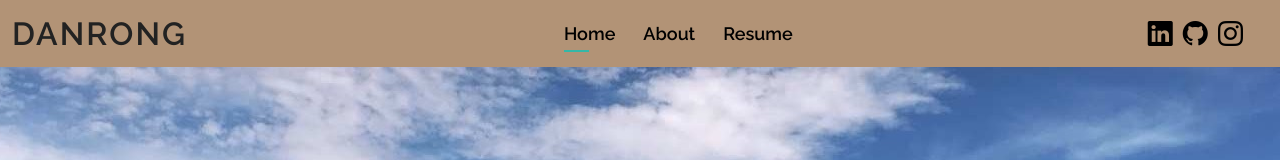
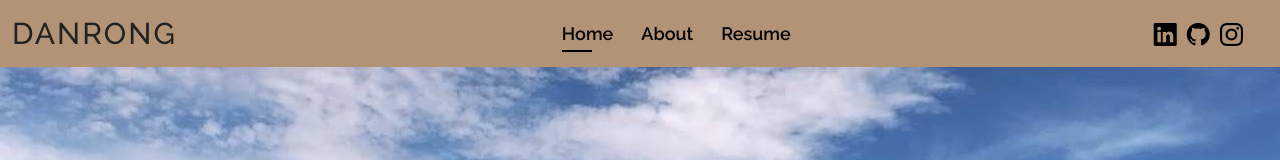
Before and after one commit to danrongLi/danrong, a plain HTML site: page index.html in a window 1280 px wide. Shown: the top 160 px of the page. Drawn offline with nearby package versions, Linux system fonts and the light colour scheme; files whose address does not match are found by name.

Commit message:
changed navbar size & color

```diff
--- a/assets/css/style.css
+++ b/assets/css/style.css
@@ -121,11 +121,11 @@ h1, h2, h3, h4, h5, h6 {
 }
 
 #header .logo {
-  font-size: 32px;
+  font-size: 30px;
   margin: 0;
   padding: 0;
   line-height: 1;
-  font-weight: 600;
+  font-weight: 500;
   letter-spacing: 2px;
   text-transform: uppercase;
 }
@@ -157,7 +157,7 @@ h1, h2, h3, h4, h5, h6 {
   display: inline-block;
   line-height: 0px;
   transition: 0.3s;
-  font-size: 25px;
+  font-size: 23px;
 }
 
 .header-social-links a:hover {
@@ -213,7 +213,7 @@ h1, h2, h3, h4, h5, h6 {
   height: 2px;
   bottom: -5px;
   left: 0;
-  background-color: #34b7a7;
+  background-color: #000000;
   visibility: hidden;
   width: 0px;
   transition: all 0.3s ease-in-out 0s;
@@ -221,7 +221,7 @@ h1, h2, h3, h4, h5, h6 {
 
 .navbar a:hover:before, .navbar li:hover > a:before, .navbar .active:before {
   visibility: visible;
-  width: 25px;
+  width: 30px;
 }
 
 .navbar a:hover, .navbar .active, .navbar li:hover > a {
```
